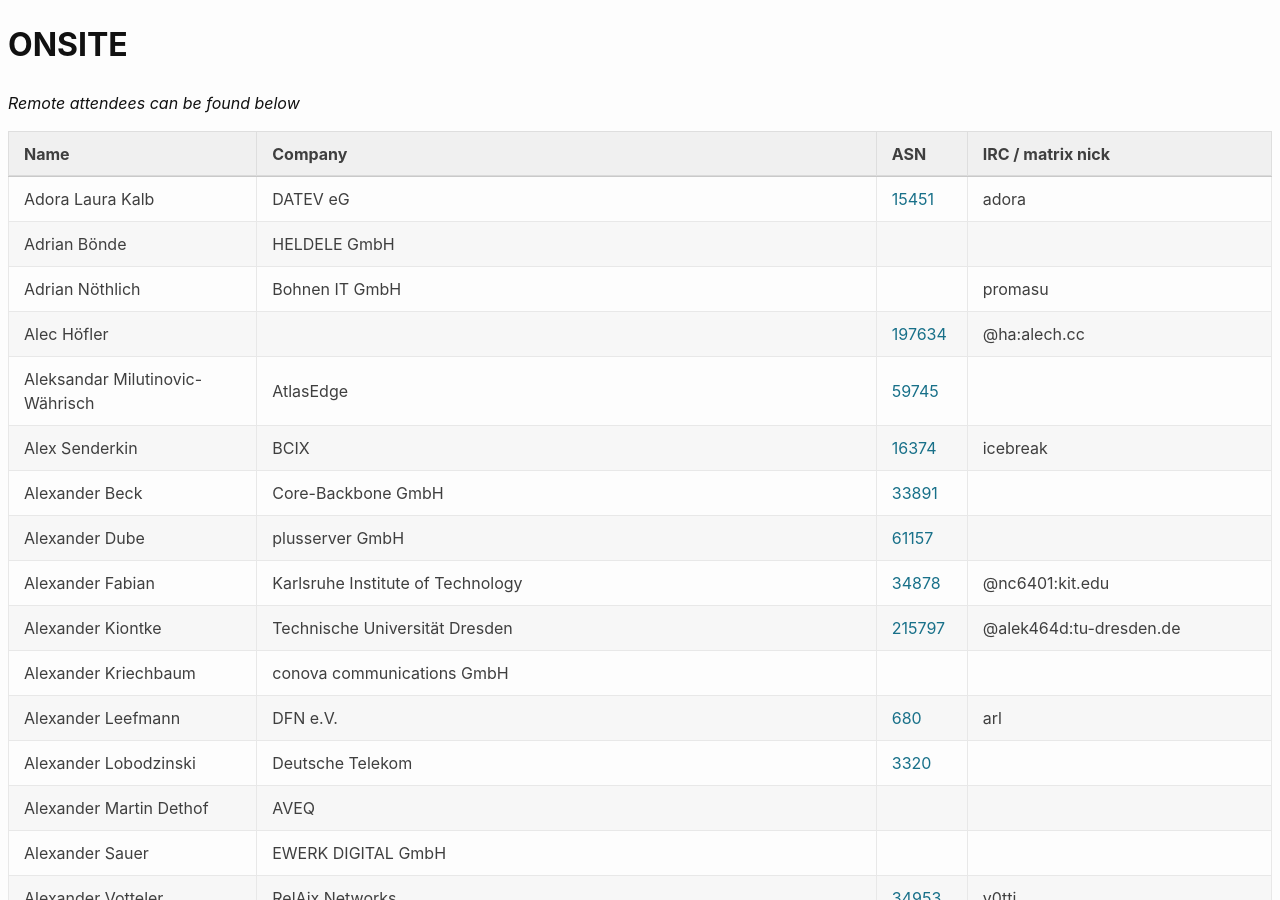
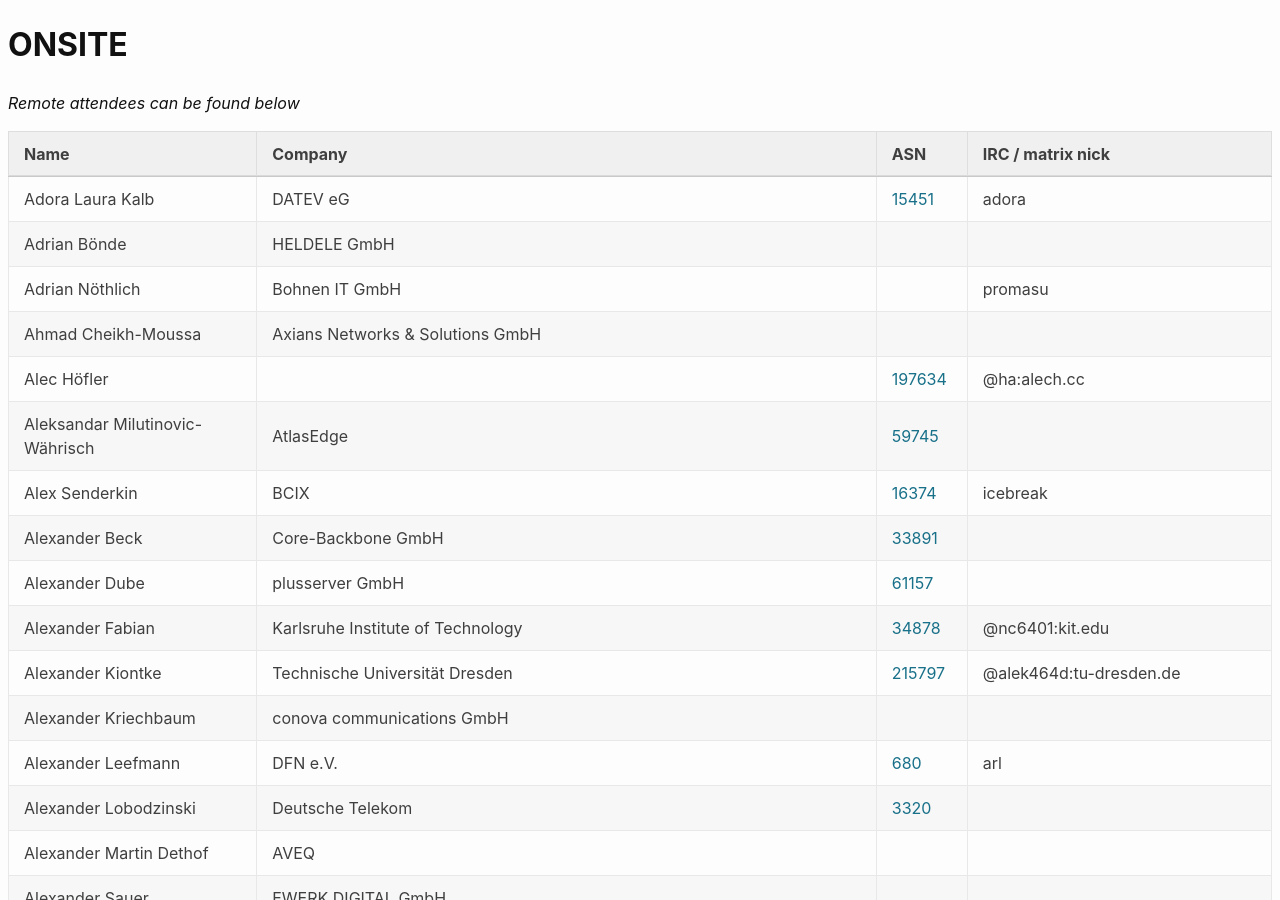
Before and after one commit to denog/pretix-attendeelist, a Jekyll site: the page built from denog17/index.markdown, in a window 1280 px wide and 900 px high. Built offline with Jekyll 4.4.1, drawn with Linux system fonts in a browser that asks for light colours; some of the changed text lies outside the part shown.

Commit message:
Latest data: Thu Oct  2 07:29:24 UTC 2025

```diff
--- a/_data/attendees_denog17_onsite.json
+++ b/_data/attendees_denog17_onsite.json
@@ -18,6 +18,12 @@
     "asn": null
   },
   {
+    "name": "Ahmad Cheikh-Moussa",
+    "company": "Axians Networks & Solutions GmbH",
+    "irc": null,
+    "asn": null
+  },
+  {
     "name": "Alec Höfler",
     "company": null,
     "irc": "@ha:alech.cc",
@@ -1410,6 +1416,12 @@
     "asn": "51324"
   },
   {
+    "name": "Kurt Kayser",
+    "company": "Kurt Kayser Konsultation",
+    "irc": null,
+    "asn": "23456"
+  },
+  {
     "name": "Lara Hallaczek",
     "company": "Selfnet e.V.",
     "irc": "error",
```
